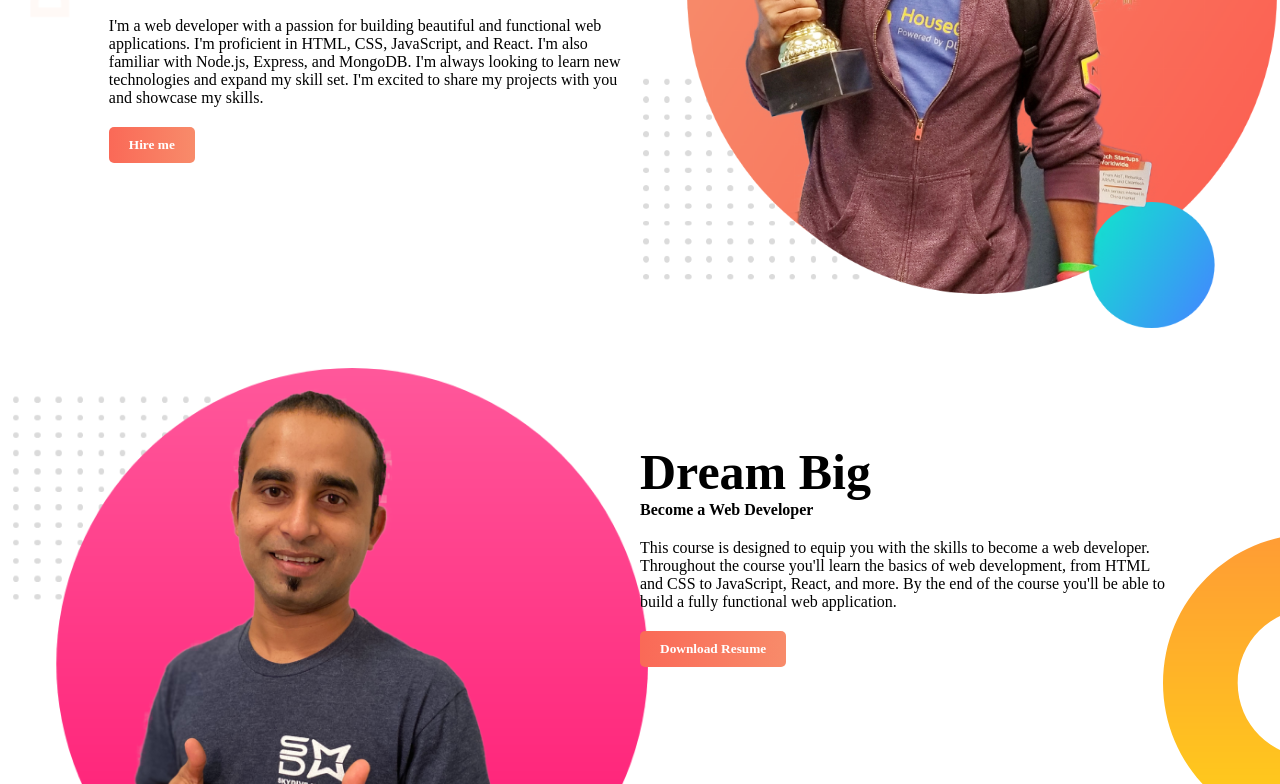
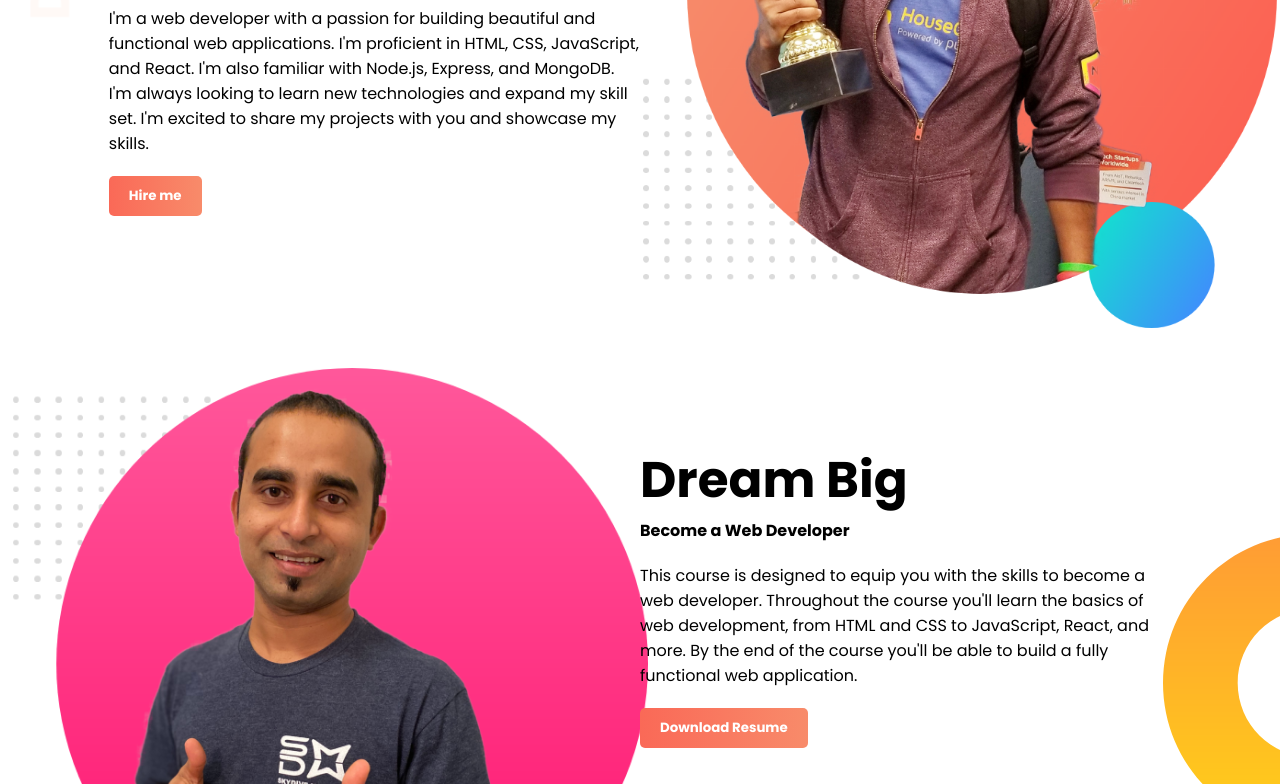
Before and after one commit to IamAshrafee/portfolio-practise, a plain HTML site: page index.html in a window 1280 px wide. Shown: the part 342-1126 px from the top of the page. Drawn offline with Linux system fonts and the light colour scheme.

Commit message:
Font support fixes

```diff
--- a/style.css
+++ b/style.css
@@ -1,7 +1,9 @@
+@import url('https://fonts.googleapis.com/css2?family=Poppins:ital,wght@0,100;0,200;0,300;0,400;0,500;0,600;0,700;0,800;0,900;1,100;1,200;1,300;1,400;1,500;1,600;1,700;1,800;1,900&display=swap');
+
 /* Global Styles */
 
 * {
-    font-family: poppins;
+    font-family: "Poppins";
     margin: 0;
     padding: 0;
 }
```
